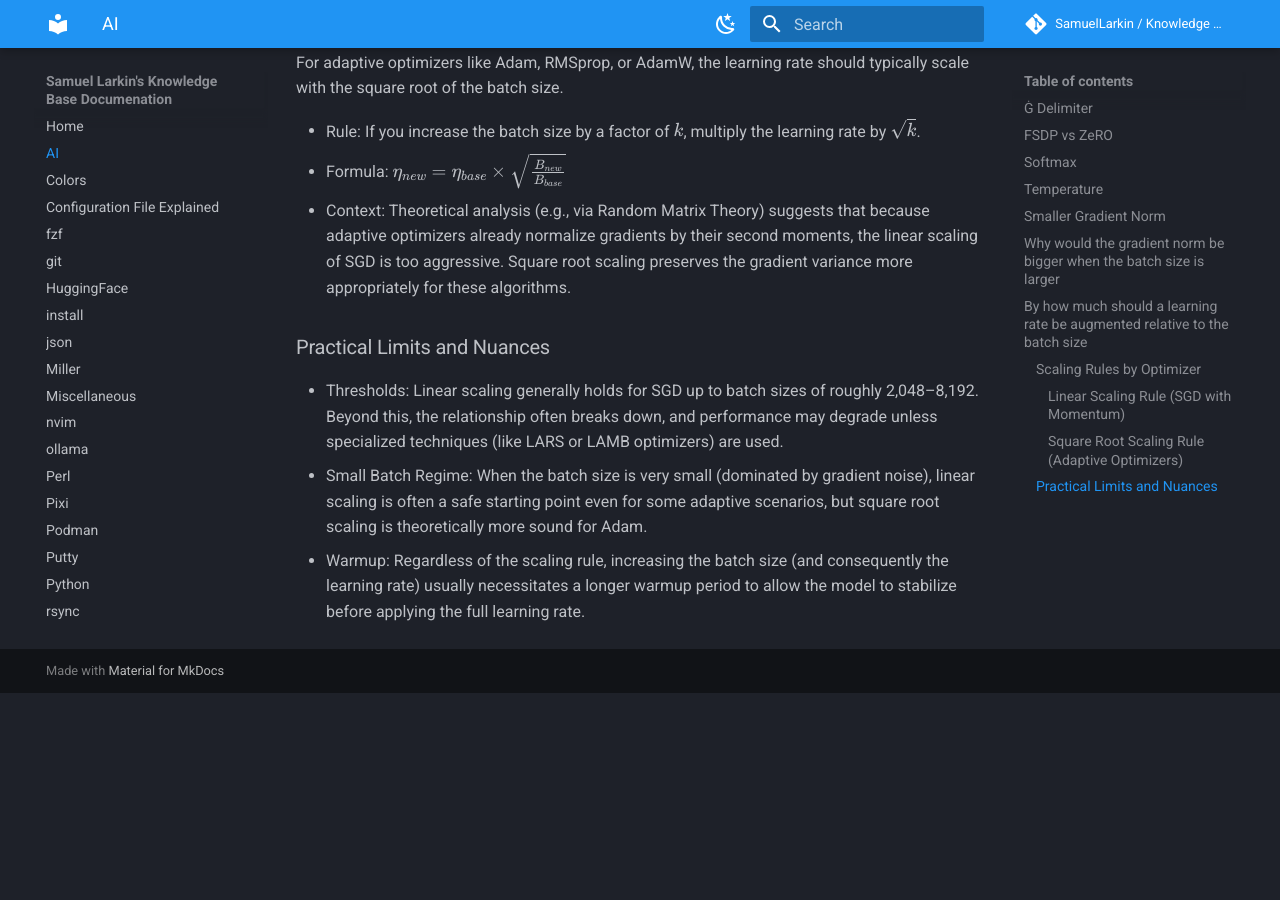
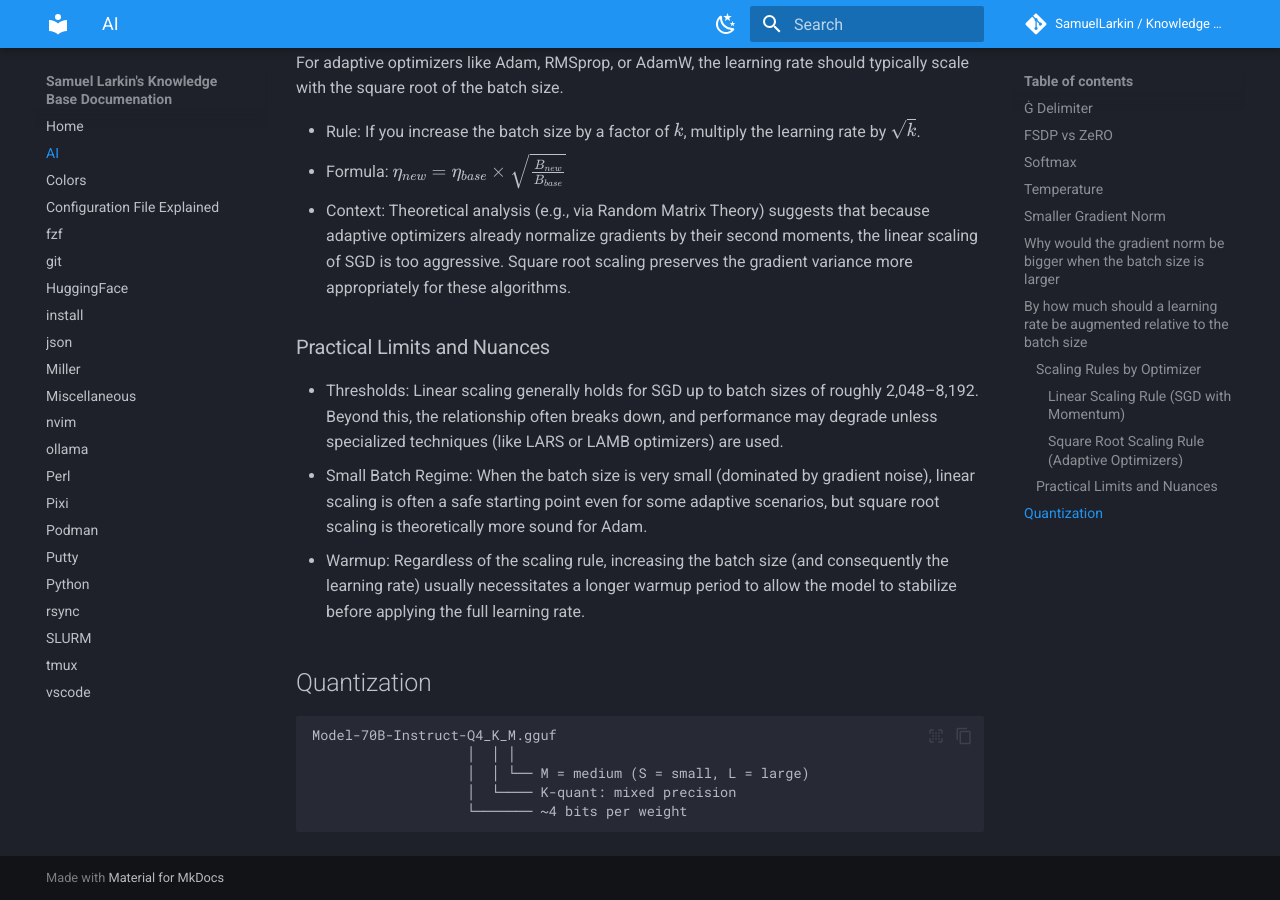
Before and after one commit to SamuelLarkin/kb, an MkDocs documentation site: the page built from docs/ai.md, in a window 1280 px wide and 900 px high, scrolled down 4645 px. Built offline with MkDocs 1.6.1 and Material for MkDocs 9.7.7, drawn with Linux system fonts in a browser that asks for light colours; comment, search, counter and statistics services are not loaded; the version menu is left out; before the commit the page ends 5338 px from its top, so only the background shows below that.

Commit message:
docs(ai): Quantization

````diff
--- a/docs/ai.md
+++ b/docs/ai.md
@@ -126,3 +126,13 @@ For adaptive optimizers like Adam, RMSprop, or AdamW, the learning rate should t
 - Thresholds: Linear scaling generally holds for SGD up to batch sizes of roughly 2,048–8,192. Beyond this, the relationship often breaks down, and performance may degrade unless specialized techniques (like LARS or LAMB optimizers) are used.
 - Small Batch Regime: When the batch size is very small (dominated by gradient noise), linear scaling is often a safe starting point even for some adaptive scenarios, but square root scaling is theoretically more sound for Adam.
 - Warmup: Regardless of the scaling rule, increasing the batch size (and consequently the learning rate) usually necessitates a longer warmup period to allow the model to stabilize before applying the full learning rate.
+
+## Quantization
+
+```
+Model-70B-Instruct-Q4_K_M.gguf
+                   │  │ │
+                   │  │ └── M = medium (S = small, L = large)
+                   │  └──── K-quant: mixed precision
+                   └─────── ~4 bits per weight
+```
````
